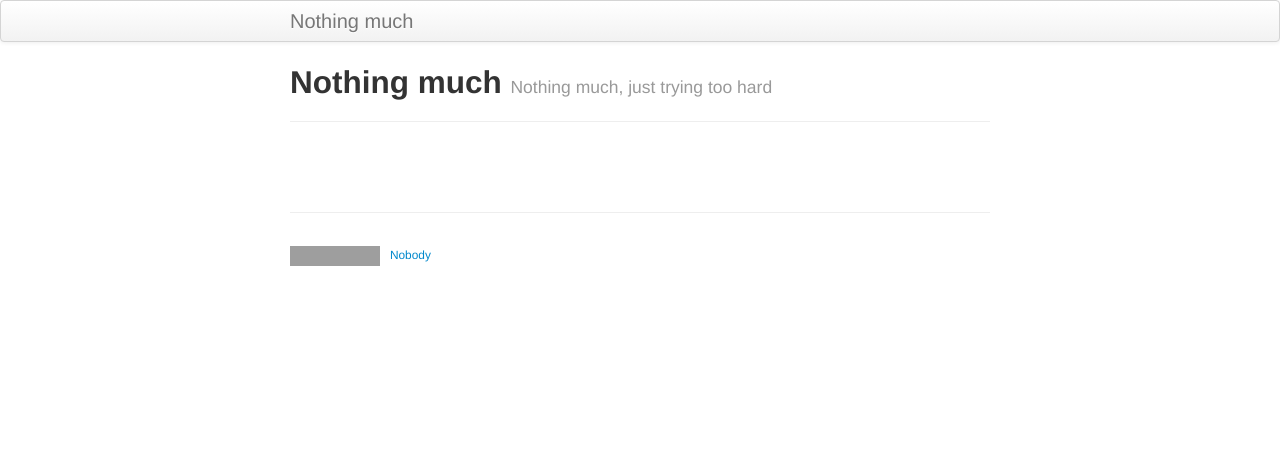
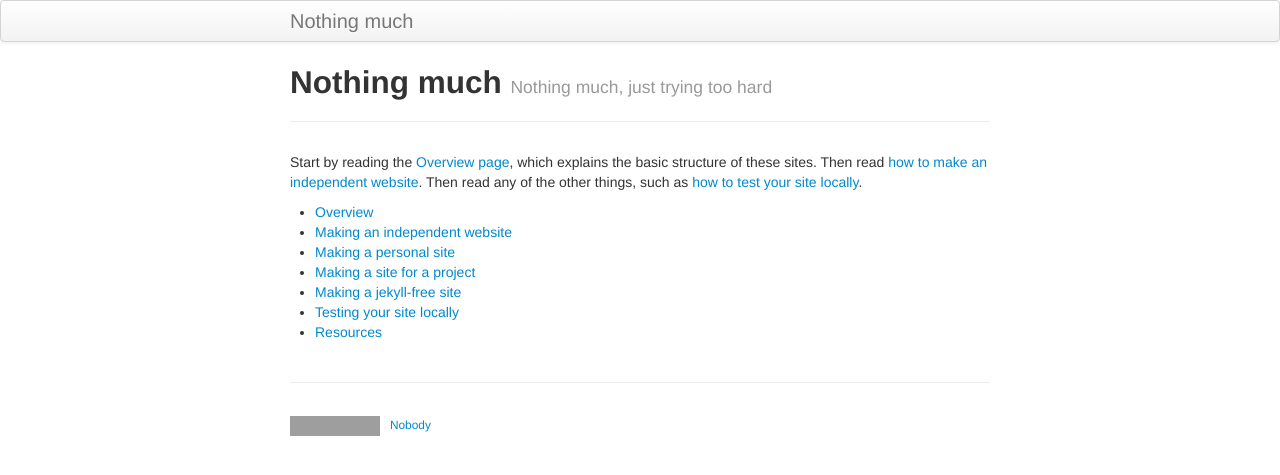
Before and after one commit to millefalcon/millefalcon.github.io, a Jekyll site: the page built from index.md, in a window 1280 px wide. Shown: the top 475 px of the page. Built offline with Jekyll 4.4.1, drawn with Linux system fonts in a browser that asks for light colours; grey boxes are pictures that could not be loaded.

Commit message:
Added pages

```diff
--- a/index.md
+++ b/index.md
@@ -4,3 +4,18 @@ title: Nothing much
 tagline: Nothing much, just trying too hard
 description: Minimal tutorial on making a simple website with GitHub Pages
 ---
+
+
+Start by reading the [Overview page](pages/overview.html), which
+explains the basic structure of these sites. Then read
+[how to make an independent website](pages/independent_site.html). Then
+read any of the other things, such as
+[how to test your site locally](pages/local_test.html).
+
+- [Overview](pages/overview.html)
+- [Making an independent website](pages/independent_site.html)
+- [Making a personal site](pages/user_site.html)
+- [Making a site for a project](pages/project_site.html)
+- [Making a jekyll-free site](pages/nojekyll.html)
+- [Testing your site locally](pages/local_test.html)
+- [Resources](pages/resources.html)
```
